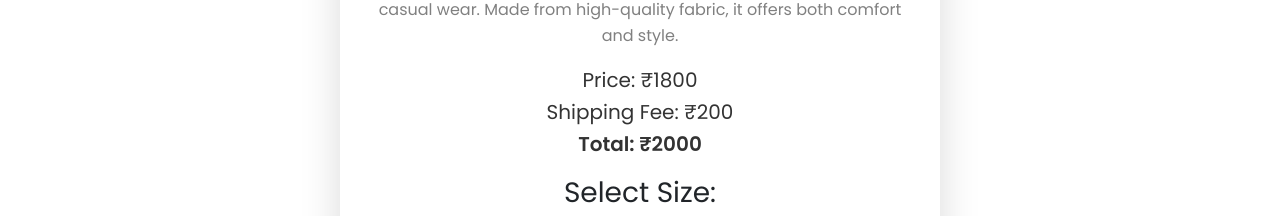
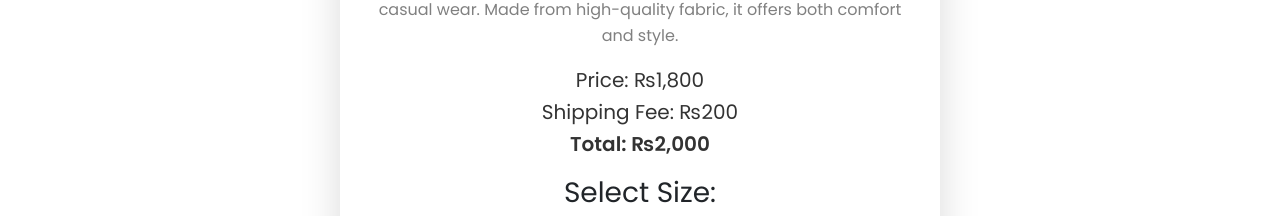
Before and after one commit to kabeer-web/k-flex-webste, a React (Create React App) app: page /product/1 in a window 1280 px wide. Shown: the part 954-1170 px from the top of the page. Built offline with nearby package versions, Linux system fonts and the light colour scheme.

Commit message:
Update ProductDetails.jsx

```diff
--- a/src/Components/ProductDetails.jsx
+++ b/src/Components/ProductDetails.jsx
@@ -54,10 +54,11 @@ const ProductDetails = ({ products, addToCart, addToWishlist, wishlistItems = []
       <h1 className="product-title">{product.name || 'Product Name Not Available'}</h1>
       <img className="product-image" src={product.image || '/default-image.png'} alt={product.name} />
       <p className="product-description">{product.description || 'No description available.'}</p>
+
       <p className="product-price">
-        Price: ₹{product.price} <br />
-        Shipping Fee: ₹{shippingFee} <br />
-        <strong>Total: ₹{product.price + shippingFee}</strong>
+        Price: ₨{product.price.toLocaleString()} <br />
+        Shipping Fee: ₨{shippingFee} <br />
+        <strong>Total: ₨{(product.price + shippingFee).toLocaleString()}</strong>
       </p>
 
       {product.showSizeOptions && (
```
